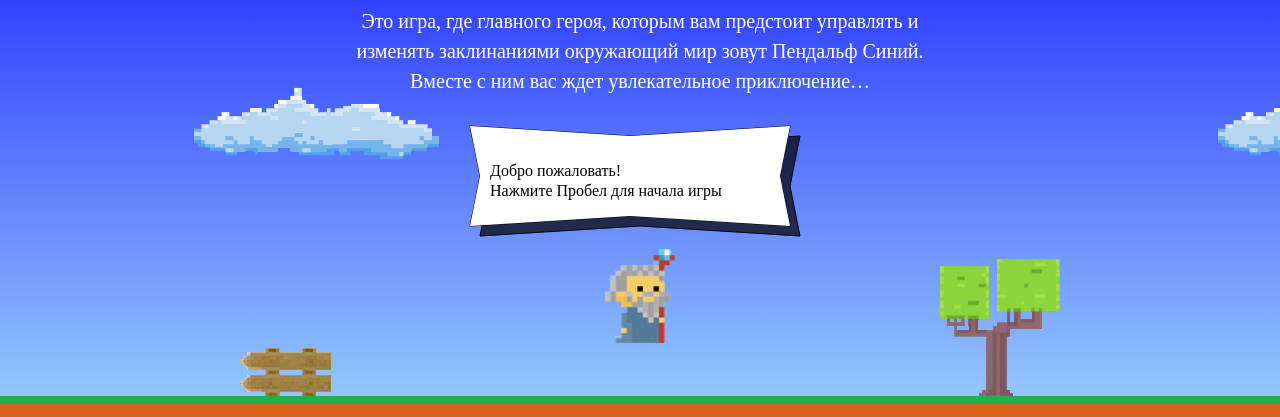
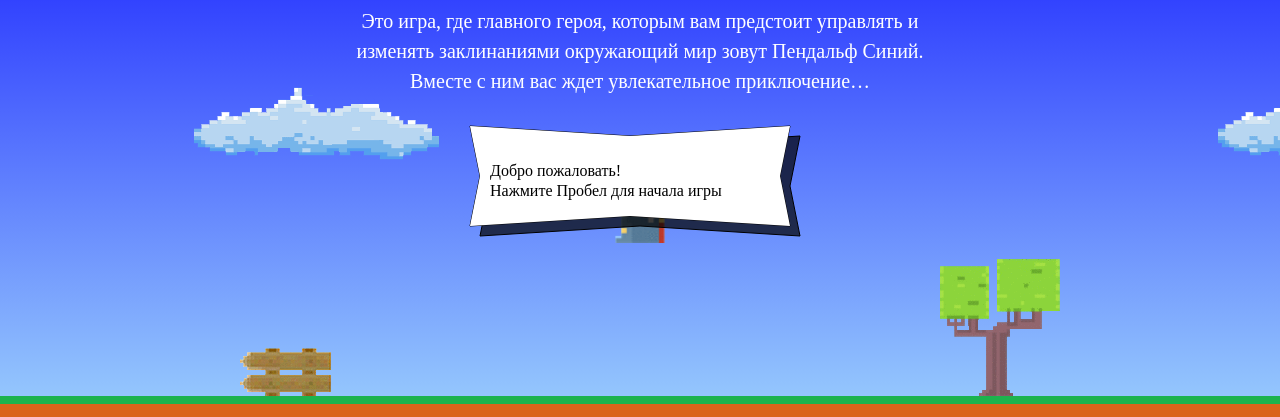
Before and after one commit to asabantsev/447981-code-and-magick-17, a website: page index.html in a window 1280 px wide. Shown: the part 203-620 px from the top of the page. Drawn offline with Linux system fonts and the light colour scheme; a web font is replaced by a local one.

Commit message:
Сделаны доработки в определение положения волшебника по вертикали

```diff
--- a/index.html
+++ b/index.html
@@ -203,7 +203,7 @@
 
   //Определение положения волшебника по вертикали
   var getWizardY = function (height) {
-    return height * 2 / 3 - getWizardHeight(wizardWidth) / 2;
+    return height / 3 - getWizardHeight() / 2;
   }
 
 </script>
```
